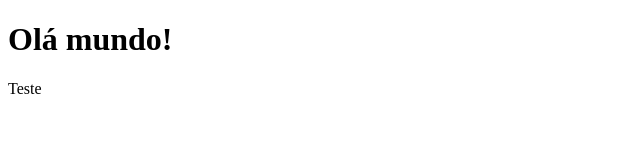
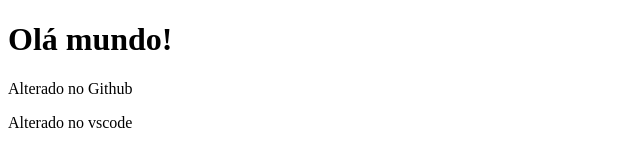
Before and after one commit to miqueiasfernando/teste-git-hub-vscode, a plain HTML site: page index.html in a window 1280 px wide. Shown: the whole page, without its empty margins (0-640 px from the left). Drawn offline with Linux system fonts and the light colour scheme.

Commit message:
refactor: alter index.html

```diff
--- a/index.html
+++ b/index.html
@@ -5,11 +5,11 @@
     <meta name="viewport" content="width=device-width, initial-scale=1.0">
     <title>Git e Github</title>
 </head>
-<body>
+
 
     <h1>Olá mundo!</h1>
 
-    <p>Teste</p>
-
+    <p>Alterado no Github</p>
+    <p> Alterado no vscode</p>
 </body>
 </html>
```
